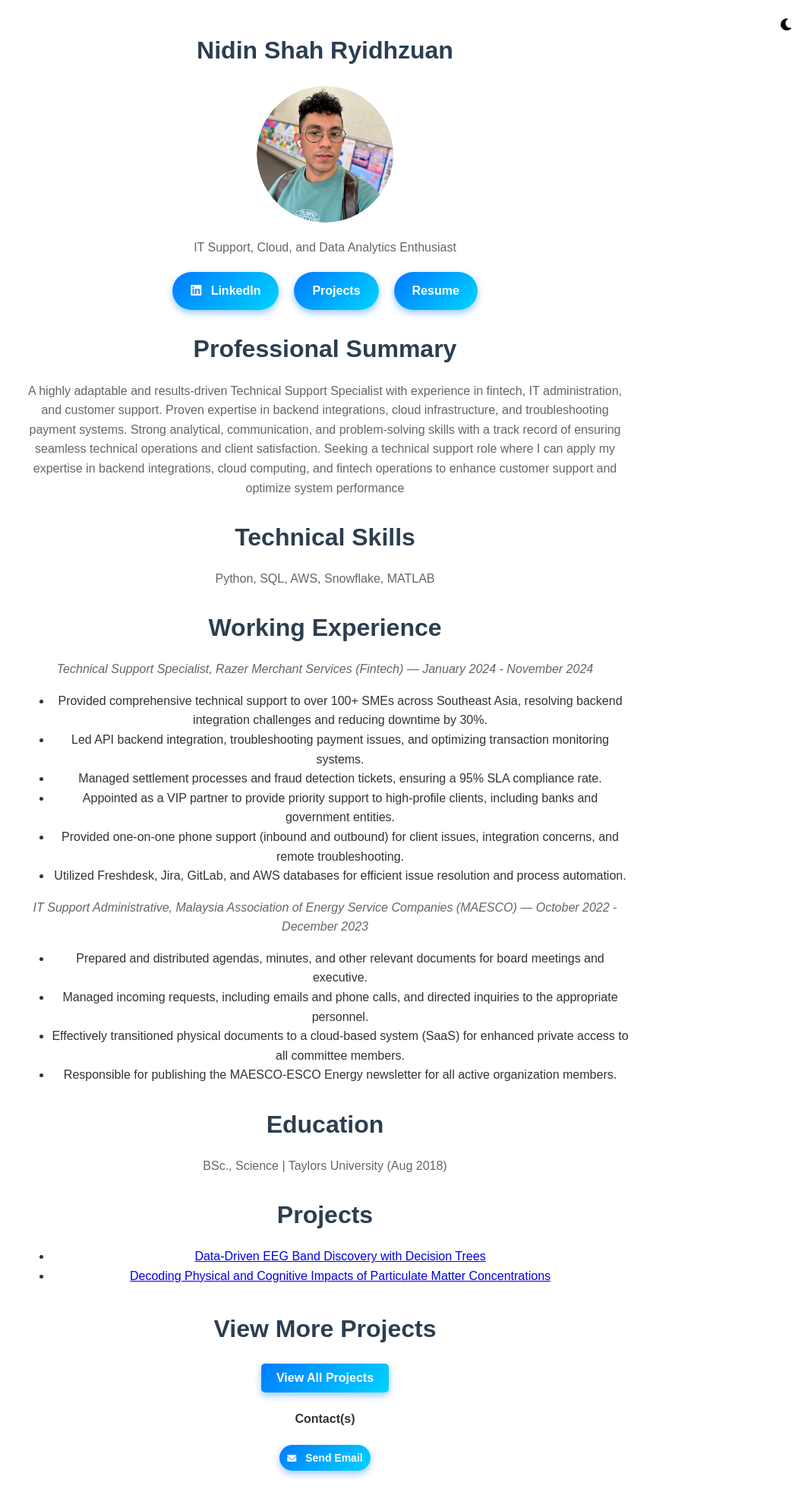
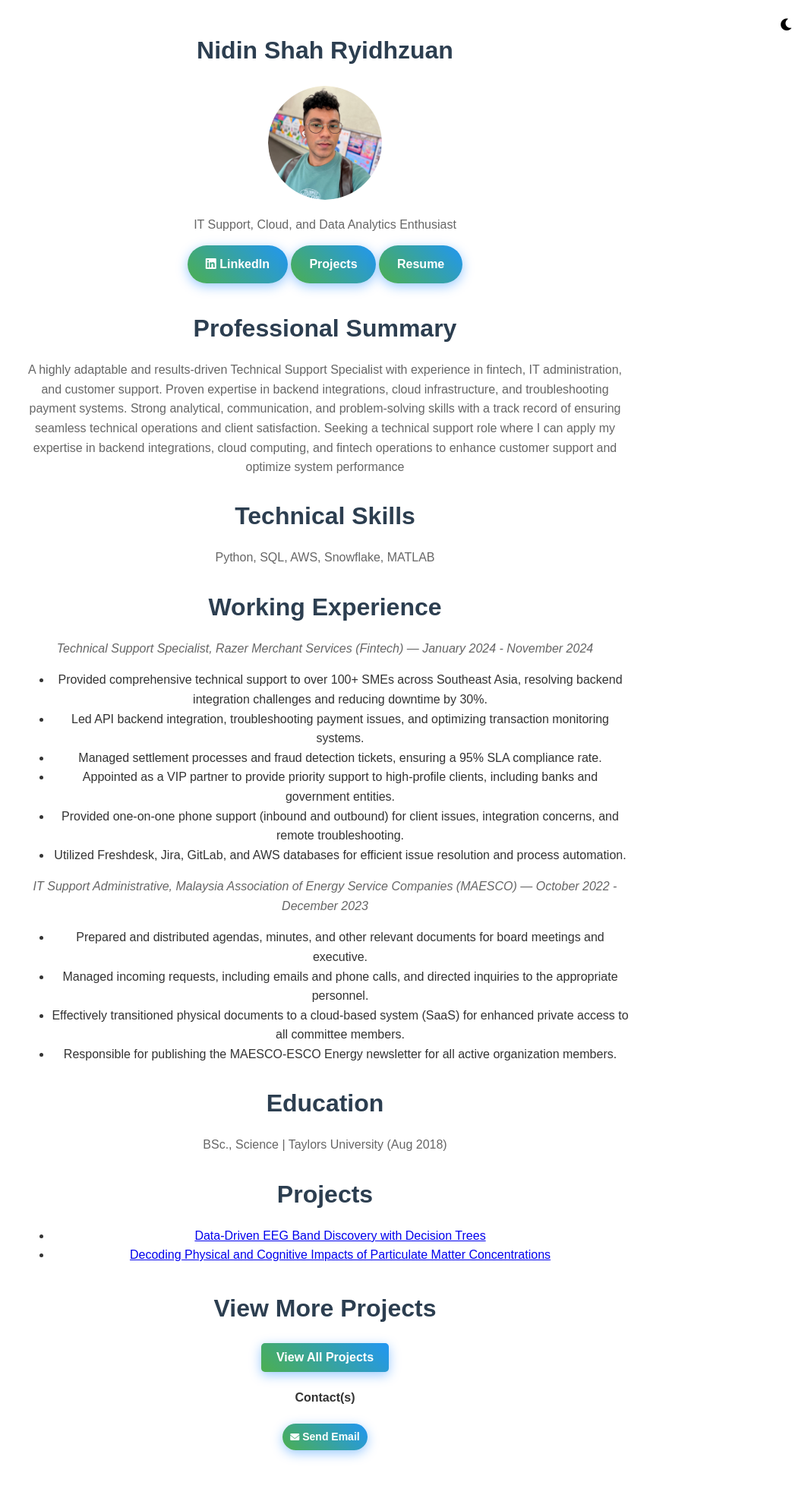
Before and after one commit to nidinshah/nidinshah.github.io, a Jekyll site: the page built from index.md, in a window 1280 px wide. Shown: the whole page at 76% size, without its empty margins (212-1280 px from the left). Built offline with Jekyll 4.4.1, drawn with Linux system fonts in a browser that asks for light colours; after the commit the page ends 1936 px from its top, so only the background shows below that.

Commit message:
Update style.css

```diff
--- a/assets/css/style.css
+++ b/assets/css/style.css
@@ -1,3 +1,4 @@
+/* ---- General Styling ---- */
 body {
     background-color: #ffffff;
     color: #333333;
@@ -19,6 +20,12 @@
     border-radius: 50%;
     display: block;
     margin: 20px auto;
+    cursor: pointer;
+    transition: transform 0.3s ease-in-out, box-shadow 0.3s ease-in-out;
+}
+.logo:hover {
+    transform: scale(1.1);
+    box-shadow: 0px 8px 20px rgba(0, 123, 255, 0.3);
 }
 h1, h2, h3 {
     color: #2c3e50;
@@ -30,6 +37,8 @@
     color: #666;
     font-size: 1em;
 }
+
+/* ---- Theme Toggle ---- */
 #theme-toggle {
     position: fixed;
     top: 15px;
@@ -49,6 +58,8 @@
 .theme-icon i {
     transition: color 0.3s;
 }
+
+/* ---- Dark Mode Styling ---- */
 body.dark-mode {
     background-color: #1a1a1a;
     color: #ffffff;
@@ -65,62 +76,44 @@
 body.dark-mode .theme-icon i {
     color: #ffffff;
 }
-.content {
-    margin-top: 15px;
-    text-align: center;
-}
-.links {
-    margin: 20px 0;
-    display: flex;
-    justify-content: center;
-    gap: 20px;
-    flex-wrap: wrap;
-}
+
+/* ---- Modern Button Styling (Original Color + Strong Glow) ---- */
 .fancy-btn {
     display: inline-block;
     padding: 12px 24px;
     font-size: 16px;
-    color: #ffffff;
+    font-weight: bold;
+    color: white;
     background: linear-gradient(45deg, #4caf50, #2196f3);
     border: none;
-    border-radius: 25px;
+    border-radius: 30px;
     text-decoration: none;
-    box-shadow: 0 4px 15px rgba(0, 0, 0, 0.2);
-    transition: transform 0.3s, background 0.3s, box-shadow 0.3s;
     position: relative;
     overflow: hidden;
+    transition: all 0.3s ease-in-out, box-shadow 0.3s ease-in-out;
+    box-shadow: 0px 4px 15px rgba(0, 123, 255, 0.4);
 }
-.fancy-btn::before {
-    content: '';
-    position: absolute;
-    top: 0;
-    left: 0;
-    width: 100%;
-    height: 100%;
-    background: rgba(255, 255, 255, 0.2);
-    opacity: 0;
-    transition: opacity 0.3s;
+
+.fancy-btn:hover {
+    transform: translateY(-3px);
+    background: linear-gradient(45deg, #45a049, #1976d2);
+    box-shadow: 0px 0px 25px rgba(0, 123, 255, 0.8),
+                0px 0px 35px rgba(0, 123, 255, 0.6);
 }
-.fancy-btn:hover {
-    transform: translateY(-2px);
-    background: linear-gradient(45deg, #45a049, #1976d2);
-    box-shadow: 0 6px 20px rgba(0, 0, 0, 0.3);
-}
-.fancy-btn:hover::before {
-    opacity: 1;
-}
-.fancy-btn i {
-    margin-right: 8px;
-}
+
+/* ---- Dark Mode Button Glow ---- */
 body.dark-mode .fancy-btn {
     background: linear-gradient(45deg, #388e3c, #1565c0);
-    color: #ffffff;
-    box-shadow: 0 4px 15px rgba(0, 0, 0, 0.4);
+    color: white;
+    box-shadow: 0px 4px 15px rgba(76, 175, 80, 0.4);
 }
 body.dark-mode .fancy-btn:hover {
     background: linear-gradient(45deg, #2e7d32, #0d47a1);
-    box-shadow: 0 6px 20px rgba(0, 0, 0, 0.5);
+    box-shadow: 0px 0px 30px rgba(76, 175, 80, 0.8),
+                0px 0px 40px rgba(76, 175, 80, 0.6);
 }
+
+/* ---- Project Section Styling ---- */
 .project-content {
     max-width: 700px;
     margin: 0 auto;
@@ -142,28 +135,28 @@
     line-height: 1.8;
     margin-bottom: 15px;
 }
-.project-content ul {
-    list-style-type: disc;
-    padding-left: 20px;
-    margin-bottom: 15px;
+
+/* ---- Improved Project Card Styling ---- */
+.project {
+    background: #ffffff;
+    padding: 20px;
+    border-radius: 12px;
+    box-shadow: 0px 5px 15px rgba(0, 0, 0, 0.1);
+    transition: transform 0.3s ease-in-out, box-shadow 0.3s ease-in-out;
 }
-.project-content img {
-    max-width: 100%;
-    height: auto;
-    border-radius: 8px;
-    margin: 20px auto;
-    display: block;
+.project:hover {
+    transform: translateY(-5px);
+    box-shadow: 0px 10px 20px rgba(0, 0, 0, 0.2);
 }
-body.dark-mode .project-content h1 {
-    color: #ecf0f1;
+body.dark-mode .project {
+    background: #2c3e50;
+    box-shadow: 0px 5px 15px rgba(255, 255, 255, 0.1);
 }
-body.dark-mode .project-content h2 {
-    color: #ffffff;
+body.dark-mode .project:hover {
+    box-shadow: 0px 10px 20px rgba(255, 255, 255, 0.2);
 }
-body.dark-mode .project-content p, body.dark-mode .project-content ul {
-    color: #ccc;
-}
-/* Responsive Design */
+
+/* ---- Responsive Design ---- */
 @media screen and (max-width: 768px) {
     .container { max-width: 90%; padding: 15px; }
     .logo { width: 130px; height: 130px; }
@@ -171,7 +164,6 @@
     p { font-size: 0.9em; }
     #theme-toggle { top: 10px; right: 10px; font-size: 16px; }
     .fancy-btn { padding: 10px 20px; font-size: 14px; border-radius: 20px; }
-    .links { gap: 15px; }
     .project-content h1 { font-size: 1.8em; }
     .project-content h2 { font-size: 1.3em; }
 }
@@ -182,83 +174,4 @@
     p { font-size: 0.8em; }
     #theme-toggle { top: 8px; right: 8px; font-size: 14px; }
     .fancy-btn { padding: 8px 16px; font-size: 12px; border-radius: 18px; width: 100%; margin: 0 auto; display: block; }
-    .links {
-        flex-direction: column;
-        gap: 10px;
-        align-items: center;
-        justify-content: center;
-        text-align: center;
-        width: 100%;
-    }
-    .project-content h1 { font-size: 1.5em; }
-    .project-content h2 { font-size: 1.1em; }
 }
-/* ---- Modern Button Styling ---- */
-.fancy-btn {
-    display: inline-block;
-    padding: 12px 24px;
-    font-size: 16px;
-    font-weight: bold;
-    color: white;
-    background: linear-gradient(135deg, #007bff, #00d4ff);
-    border: none;
-    border-radius: 30px;
-    text-decoration: none;
-    transition: all 0.3s ease-in-out;
-    box-shadow: 0px 4px 10px rgba(0, 123, 255, 0.4);
-    position: relative;
-    overflow: hidden;
-}
-
-.fancy-btn:hover {
-    transform: translateY(-3px);
-    background: linear-gradient(135deg, #0056b3, #00aaff);
-    box-shadow: 0px 6px 15px rgba(0, 123, 255, 0.6);
-}
-
-/* ---- Dark Mode Button Styling ---- */
-body.dark-mode .fancy-btn {
-    background: linear-gradient(135deg, #4caf50, #2e7d32);
-    box-shadow: 0px 4px 10px rgba(76, 175, 80, 0.4);
-}
-
-body.dark-mode .fancy-btn:hover {
-    background: linear-gradient(135deg, #388e3c, #1b5e20);
-    box-shadow: 0px 6px 15px rgba(76, 175, 80, 0.6);
-}
-
-/* ---- Improved Project Card Styling ---- */
-.project {
-    background: #ffffff;
-    padding: 20px;
-    border-radius: 12px;
-    box-shadow: 0px 5px 15px rgba(0, 0, 0, 0.1);
-    transition: transform 0.3s ease-in-out, box-shadow 0.3s ease-in-out;
-}
-
-.project:hover {
-    transform: translateY(-5px);
-    box-shadow: 0px 10px 20px rgba(0, 0, 0, 0.2);
-}
-
-body.dark-mode .project {
-    background: #2c3e50;
-    box-shadow: 0px 5px 15px rgba(255, 255, 255, 0.1);
-}
-
-body.dark-mode .project:hover {
-    box-shadow: 0px 10px 20px rgba(255, 255, 255, 0.2);
-}
-
-/* ---- Clickable Profile Picture Styling ---- */
-.profile-link img {
-    width: 180px;
-    height: 180px;
-    border-radius: 50%;
-    transition: transform 0.3s ease-in-out, box-shadow 0.3s ease-in-out;
-}
-
-.profile-link img:hover {
-    transform: scale(1.1);
-    box-shadow: 0px 8px 20px rgba(0, 123, 255, 0.3);
-}
```
